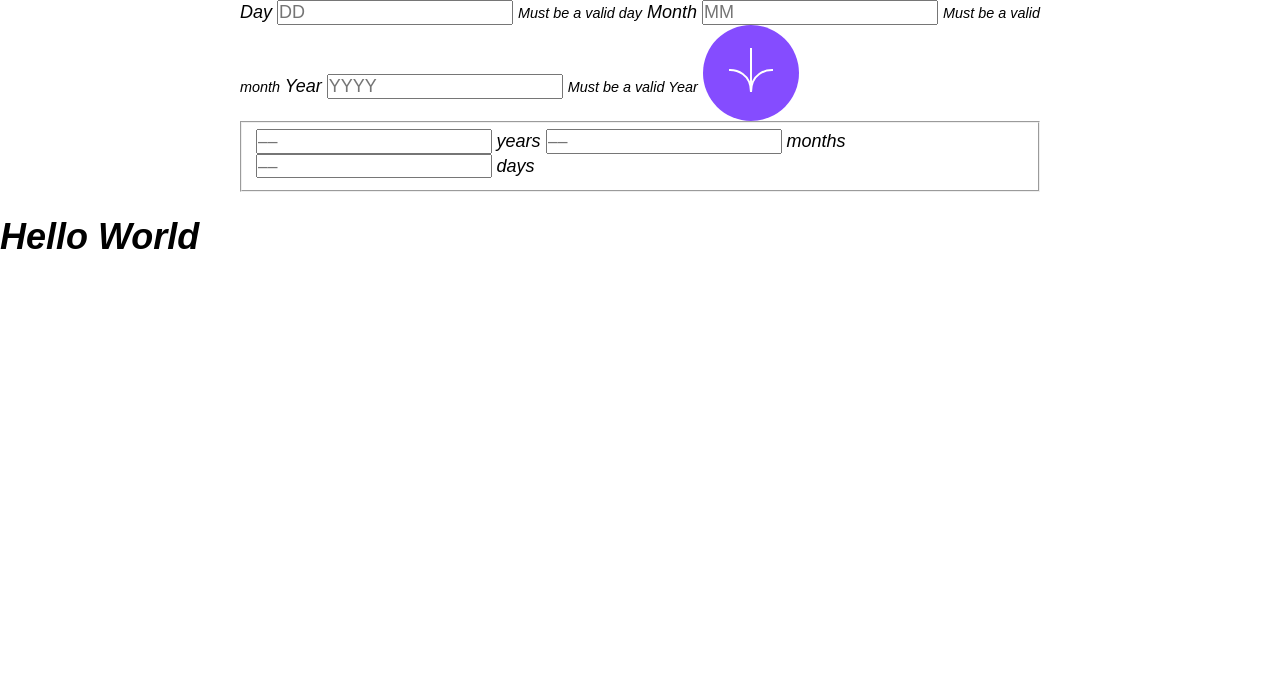
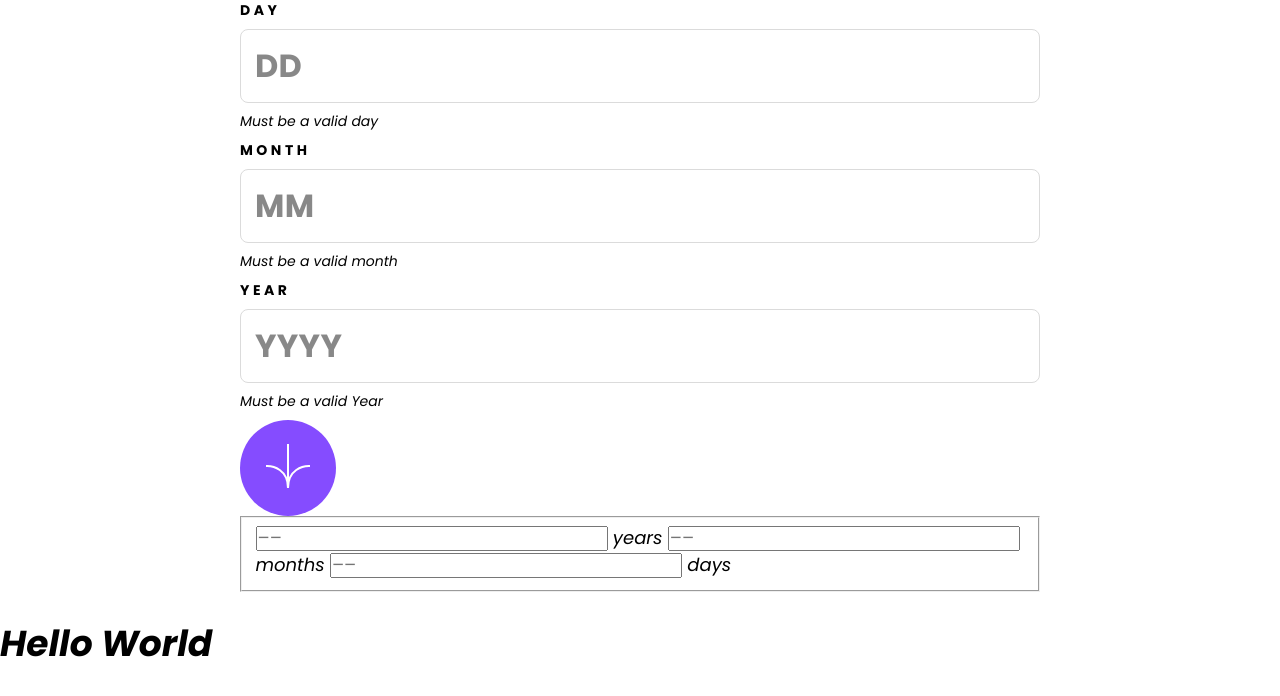
Before and after one commit to macsigner/frontendmentor-age-calculator-app, a website built with webpack: page src/pages/index.html in a window 1280 px wide. Built offline with nearby package versions, Linux system fonts and the light colour scheme.

Commit message:
feat: add basic input styling

```diff
--- a/src/pages/index.html
+++ b/src/pages/index.html
@@ -12,21 +12,37 @@
 <body>
 <main>
     <form>
-        <label>
-            Day
-            <input type="number" name="day" placeholder="DD">
-            <small>Must be a valid day</small>
-        </label>
-        <label>
-            Month
-            <input type="number" name="month" placeholder="MM">
-            <small>Must be a valid month</small>
-        </label>
-        <label>
-            Year
-            <input type="number" name="year" placeholder="YYYY">
-            <small>Must be a valid Year</small>
-        </label>
+        <div class="input">
+            <label for="input-day" class="input__label">Day</label>
+            <input type="number"
+                   name="day"
+                   id="input-day"
+                   placeholder="DD"
+                   min="1"
+                   max="31"
+                   class="input__field">
+            <small class="input__info">Must be a valid day</small>
+        </div>
+        <div class="input">
+            <label for="input-month" class="input__label">Month</label>
+            <input type="number"
+                   name="month"
+                   id="input-month"
+                   placeholder="MM"
+                   min="1"
+                   max="12"
+                   class="input__field">
+            <small class="input__info">Must be a valid month</small>
+        </div>
+        <div class="input">
+            <label for="input-year" class="input__label">Year</label>
+            <input type="number"
+                   name="year"
+                   id="input-year"
+                   placeholder="YYYY"
+                   class="input__field">
+            <small class="input__info">Must be a valid Year</small>
+        </div>
 
         <button class="submit-button">
             <img src="<%= require('../assets/images/icon-arrow.svg') %>" alt="submit" width="46" height="44">
--- /dev/null
+++ b/src/scss/includes/modules/_input.scss
@@ -0,0 +1,59 @@
+/**
+ * input bem module
+ */
+@use 'sass:math';
+
+.input {
+    &__label,
+    &__field,
+    &__info {
+        display: block;
+        margin-bottom: .8rem;
+    }
+
+    &__label {
+        font-family: Poppins;
+        font-size: 1.4rem;
+        font-style: normal;
+        font-weight: 700;
+        line-height: normal;
+        letter-spacing: math.div(3.5em, 14);
+        text-transform: uppercase;
+    }
+
+    &__field {
+        width: 100%;
+        padding: 1.2rem 1.4rem;
+        border: 1px solid var(--color-state, var(--color-light-grey));
+        border-radius: .8rem;
+        font-family: Poppins;
+        font-size: 3.2rem;
+        font-style: normal;
+        font-weight: 700;
+        line-height: normal;
+        letter-spacing: math.div(.32em, 32);
+        outline: none;
+    }
+
+    &__field::placeholder {
+        color: var(--color-off-black);
+        opacity: .5;
+    }
+
+    &__field:focus {
+        border-color: var(--border-color-focus, var(--color-primary));
+    }
+
+    &__info {
+        font-family: Poppins;
+        font-size: 14px;
+        font-style: italic;
+        font-weight: 400;
+        line-height: normal;
+        color: var(--color-state);
+    }
+
+    &--error {
+        --color-state: var(--color-alert);
+    }
+}
--- a/src/scss/main.scss
+++ b/src/scss/main.scss
@@ -1,4 +1,6 @@
 @import 'normalize.css';
+@import 'includes/settings/font_face';
 @import 'includes/reset';
 @import 'includes/base';
 @import 'includes/modules/submit_button';
+@import 'includes/modules/input';
--- a/webpack.config.js
+++ b/webpack.config.js
@@ -14,9 +14,6 @@ export default {
         filename: '[name]-[hash].js',
         path: __dirname + '/dist',
         assetModuleFilename: '[name]-[hash][ext]',
-    },
-    devServer: {
-        hot: true,
     },
     module: {
         rules: [
@@ -51,11 +48,9 @@ export default {
         ]
     },
     plugins: [
-        new MiniCssExtractPlugin({
-            filename: "[name]-[hash].css",
-        }),
+        new MiniCssExtractPlugin(),
         new HtmlWebpackPlugin({
-            template: 'src/pages/index.html'
+            template: 'src/pages/index.html',
         }),
     ]
 }
```
